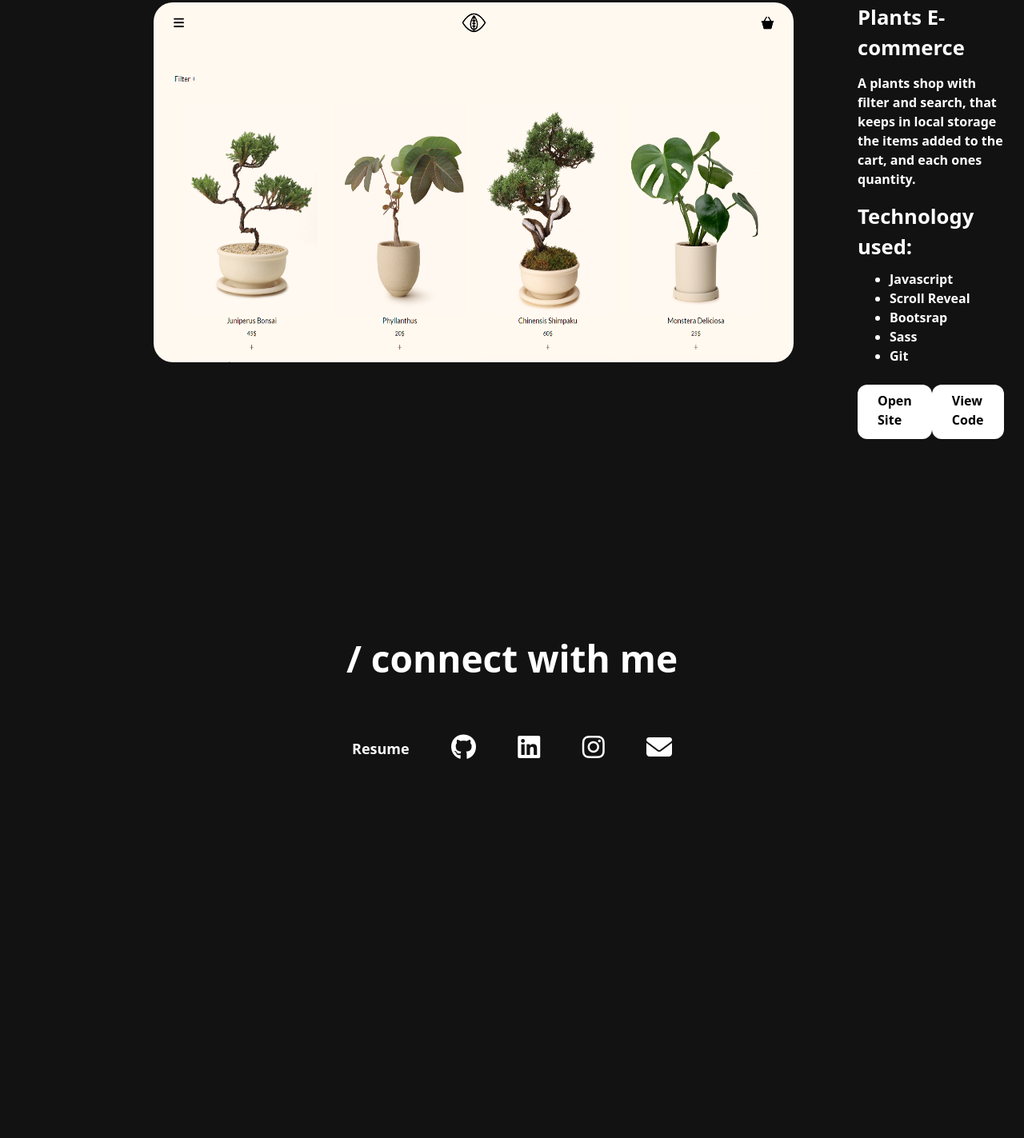
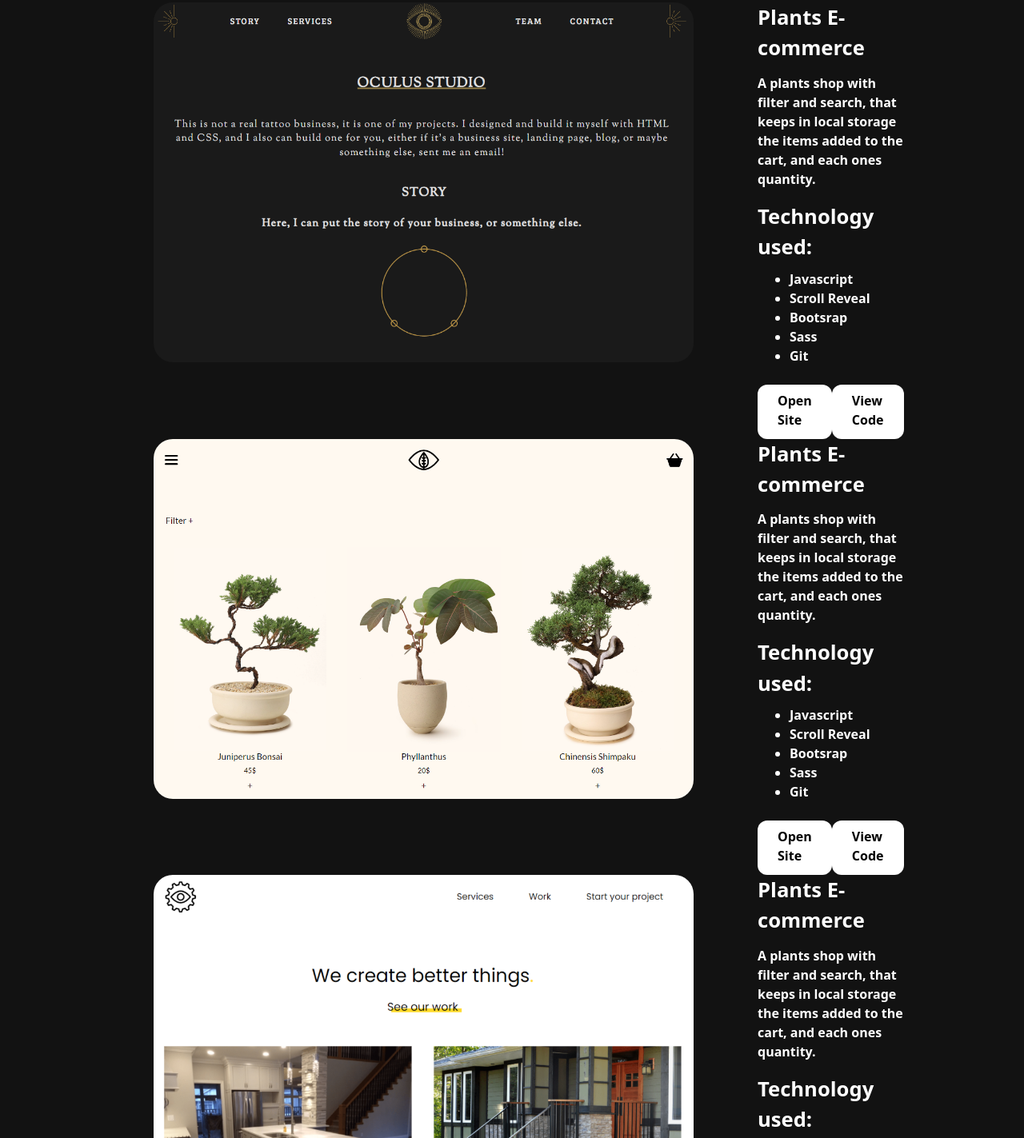
Before and after one commit to Munteanu01/Portfolio, a website: page src/index.html in a window 1280 px wide. Shown: the part 1526-2949 px from the top of the page at 80% size. Before the commit the page ends 2875 px from the top, so only its background shows below. Drawn offline with Linux system fonts and the light colour scheme.

Commit message:
Adding project photos

```diff
--- a/src/index.html
+++ b/src/index.html
@@ -17,7 +17,7 @@
         </div>
         <p class="font-semibold text-xl mx-48 mt-16 "">Munteanu Alexandru/Front-End Developer/<a id="resumeLink" href="">Resume<i class="opacity-0 fa-sharp fa-solid fa-chevron-right fa-xs relative top-[1.5px] left-[1px]"></i></a></p>
     </section>
-    <section class="mx-48">
+    <section id="about" class="mx-48">
         <h1 class="text-[46px] font-bold pb-10">/ about me</h1>
         <p class="font-semibold text-xl">Hello! My name is Alex and  I’m a developer specializing in building (and occasionally designing) websites.</p>
         <p class="font-semibold text-xl pt-7">Here are some technologies I have been working with:</p>
@@ -42,11 +42,49 @@
         <p class="font-semibold text-xl pt-7">Currently practicing:</p>
             <ul class="font-semibold text-lg pr-[90px] pt-3"><li><i class="fa-solid fa-caret-right fa-lg pr-2"></i>REACT</li></ul>
     </section>
-    <section class="mx-48">
+    <section id="projects" class="mx-48">
         <h1 class="text-[46px] font-bold pb-16  pt-10">/ projects</h1>
 
         <div class="flex">
-            <img class="rounded-3xl w-[800px] h-[450px]" src="./img/Untitled.png" alt="">
+            <img class="rounded-3xl w-[675px] h-[450px]" src="./img/Screenshot_20221107_091552.png" alt="">
+                <div class="pl-20">
+                <h2 class="font-bold text-[1.6rem]">Plants E-commerce</h2>
+                <p  class="font-semibold pt-3">A plants shop with filter and search, that keeps in local storage the items added to the cart, and each ones quantity.</p>
+                <h2 class="font-bold text-[1.6rem] pt-4">Technology used:</h2>
+                <ul class="font-semibold list-disc pl-10 pt-2 mb-6">
+                    <li>Javascript</li>
+                    <li>Scroll Reveal</li>
+                    <li>Bootsrap</li>
+                    <li>Sass</li>
+                    <li>Git</li>
+                </ul>
+                    <div class="justify-between flex">
+                    <a href="" class="bg-white text-black font-semibold rounded-xl px-[25px] pt-2 pb-3">Open Site</a>
+                    <a href="" class="bg-white text-black font-semibold rounded-xl px-[25px] pt-2 pb-3">View Code</a>
+                    </div>
+                </div>
+        </div>
+        <div class="flex">
+            <img class="rounded-3xl w-[675px] h-[450px]" src="./img/Screenshot 2022-11-07 091303.png" alt="">
+                <div class="pl-20">
+                <h2 class="font-bold text-[1.6rem]">Plants E-commerce</h2>
+                <p  class="font-semibold pt-3">A plants shop with filter and search, that keeps in local storage the items added to the cart, and each ones quantity.</p>
+                <h2 class="font-bold text-[1.6rem] pt-4">Technology used:</h2>
+                <ul class="font-semibold list-disc pl-10 pt-2 mb-6">
+                    <li>Javascript</li>
+                    <li>Scroll Reveal</li>
+                    <li>Bootsrap</li>
+                    <li>Sass</li>
+                    <li>Git</li>
+                </ul>
+                    <div class="justify-between flex">
+                    <a href="" class="bg-white text-black font-semibold rounded-xl px-[25px] pt-2 pb-3">Open Site</a>
+                    <a href="" class="bg-white text-black font-semibold rounded-xl px-[25px] pt-2 pb-3">View Code</a>
+                    </div>
+                </div>
+        </div>
+        <div class="flex">
+            <img class="rounded-3xl w-[675px] h-[450px]" src="./img/Screenshot_20221107_092231.png" alt="">
                 <div class="pl-20">
                 <h2 class="font-bold text-[1.6rem]">Plants E-commerce</h2>
                 <p  class="font-semibold pt-3">A plants shop with filter and search, that keeps in local storage the items added to the cart, and each ones quantity.</p>
@@ -66,8 +104,8 @@
         </div>
     </section>
 
-    <section class="mx-48 pb-16 h-screen">
-        <h1 class="text-[46px] font-bold text-center pb-16 pt-[30vh]">/ connect with me</h1>
+    <section id="connect" class="mx-48 pb-16 h-screen">
+        <h1 class="text-[46px] font-bold text-center pb-16 pt-[30vh]">/ connect-with-me</h1>
         <div class="justify-between flex w-[400px] mx-auto">
             <a href="" class="text-lg font-semibold">Resume</a>
 
@@ -78,9 +116,9 @@
         </div>
     </section>
     <div class="font-semibold fixed bottom-12 right-0 text-end mt-16 mx-12 menuLinks leading-[2.05rem]">
-        <a href=""><span>/</span>about</a><br>
-        <a href=""><span>/</span>projects</a><br>
-        <a href=""><span>/</span>connect-with-me</a><br>
+        <a href="#about"><span>/</span>about</a><br>
+        <a href="#projects"><span>/</span>projects</a><br>
+        <a href="#connect"><span>/</span>connect-with-me</a><br>
     </div>
 </body>
 </html>
```
Also changed, not shown: dist/output.css, src/img/Screenshot 2022-11-07 091303.png (added), src/img/Screenshot_20221105_015404.png (deleted), src/img/Screenshot_20221105_015440.png (deleted), src/img/Screenshot_20221105_035030.png (deleted), src/img/Screenshot_20221107_091552.png (added), src/img/Screenshot_20221107_092231.png (added), src/img/Untitled.png (deleted).
